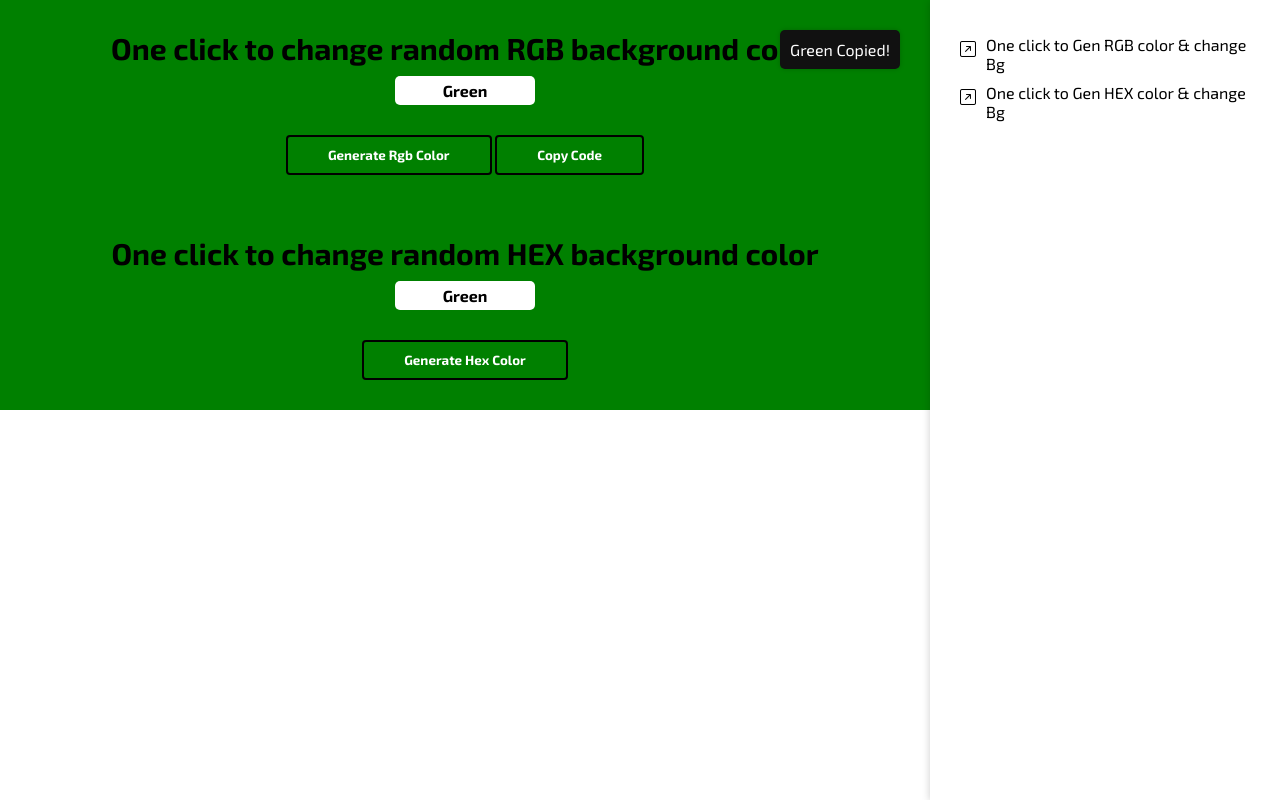
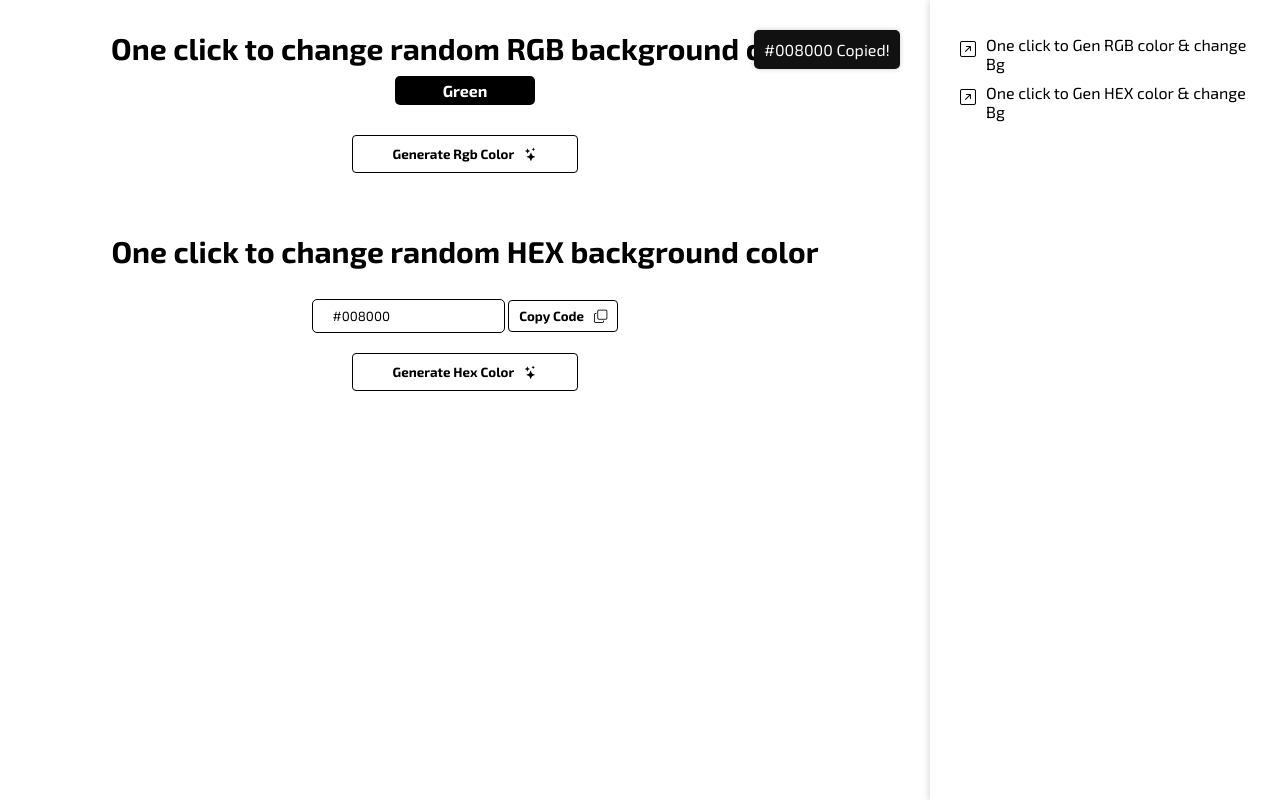
Before and after one commit to abdulm3523/JsDomProjects, a plain HTML site: page index.html in a window 1280 px wide. Both pictures are taken after a click on the button "Copy Code". Drawn offline with nearby package versions, Linux system fonts and the light colour scheme.

Commit message:
3 projects done

```diff
--- a/app.js
+++ b/app.js
@@ -26,25 +26,6 @@ function genRandomBgRgb(){
 
 
 // ==================================================
-// One Click to copy text
-const copyBtn = document.getElementById('copyCode')
-const copyTextAlart = document.getElementById('textDisplay')
-copyBtn.addEventListener('click', function(){
-    navigator.clipboard.writeText(valuePrintRgb.innerHTML)
-    const span = document.createElement('span')
-    span.id = 'textDisplay'
-    span.innerText = `${valuePrintRgb.innerHTML} Copied!`
-    changeBgRgb.appendChild(span)
-
-    // Remove tha span after click
-    span.addEventListener('click',function(){
-        this.remove()
-    })
-})
-
-
-
-// ==================================================
 // Project 02
 // Chnage random background color by click on button
 // Hex code generator
@@ -56,7 +37,9 @@ const valuePrintHex = document.getElementById('valuePrintHex')
 genBgBtnHex.addEventListener('click',function(){
     const bgHex = genRandomBgHex()
     changeBgHex.style.backgroundColor = bgHex
-    valuePrintHex.innerHTML = genRandomBgHex()
+    valuePrintHex.value = genRandomBgHex()
+
+
 
 })
 
@@ -70,4 +53,61 @@ function genRandomBgHex(){
     return `#${red.toString(16)}${green.toString(16)}${blue.toString(16)}`
 
 }
-// console.log(genRandomBgHex())
+
+// ==================================================
+// One Click to copy text
+const copyBtn = document.getElementById('copyCode')
+const copyTextAlart = document.getElementById('textDisplay')
+copyBtn.addEventListener('click', function(){
+    navigator.clipboard.writeText(valuePrintHex.value)
+    const span = document.createElement('span')
+    span.id = 'textDisplay'
+
+
+    // Validation the code before copy
+    if(valuePrintHex.value && isValidColor(valuePrintHex.value)){
+        span.innerText = `${valuePrintHex.value} Copied!`
+        changeBgRgb.appendChild(span)
+    }
+    // Remove tha span after click
+    span.addEventListener('click',function(){
+        this.remove()
+    })
+})
+
+
+
+// ===== Change bg color & copy color code if the input in valid.
+// ===== user can put color code manually then check validation then apply function
+// =================
+// taking value from input filed then check is that valid if valid change the values
+
+valuePrintHex.addEventListener('keyup',function(e){
+    const inputColor = e.target.value
+    if(inputColor && isValidColor(inputColor)){
+        changeBgHex.style.backgroundColor = inputColor
+    }
+})
+
+
+
+
+
+// Input validation function
+/**
+ *
+ * @param {string} color
+ */
+function isValidColor(color){
+    // checking lenght
+    if(color.length !== 7) return false;
+
+    // checking is the valu with #
+    if(color[0] !== '#') return false;
+
+    // FILTARING # FROM THE STRING
+    color = color.substring(1)
+
+    // RegExp (REGULAR EXPRESSION)
+    return /^[1-9A-Fa-f]{6}#/i
+}
--- a/index.html
+++ b/index.html
@@ -26,15 +26,18 @@
             <section class="generate__background" id="generate__background_rgb">
                 <h2 class="heading">One click to change random RGB background color</h2>
                 <h4 class="value" id="valuePrintRgb">Green</h4>
-                <button type="button" id="genBgBtnRgb">Generate Rgb Color</button>
-                <button type="button" id="copyCode">Copy Code </button>
+                <button type="button" id="genBgBtnRgb">Generate Rgb Color <i class="bi bi-stars"></i></button>
+
             </section><!-- GENERATE RANDOM BACKGROUND COLOR END-->
 
              <!-- GENERATE RANDOM BACKGROUND COLOR HEX-->
             <section class="generate__background" id="generate__background_hex">
                 <h2 class="heading">One click to change random HEX background color</h2>
-                <h4 class="value" id="valuePrintHex">Green</h4>
-                <button type="button" id="genBgBtnHex">Generate Hex Color</button>
+                <div class="group">
+                    <input class="value" id="valuePrintHex" value="#008000">
+                    <button type="button" id="copyCode">Copy Code <i class="bi bi-copy"></i></button>
+                </div>
+                <button type="button" id="genBgBtnHex">Generate Hex Color <i class="bi bi-stars"></i></button>
             </section><!-- GENERATE RANDOM BACKGROUND COLOR END-->
 
 
--- a/main.scss
+++ b/main.scss
@@ -68,7 +68,7 @@ section{
     overflow: hidden;
 }
 .generate__background{
-    background: green;
+    background: #fff;
     .heading{
         text-align: center;
         color: #000;
@@ -82,25 +82,51 @@ section{
         border-radius: 5px;
         margin: 0 auto;
         text-align: center;
-        color: #000;
+        color: #fff;
         margin-bottom: 30px;
         position: relative;
-        background: #fff;
+        background: #000;
 
     }
+    .group{
+        width: 100%;
+        // display: flex;
+        justify-content: center;
+        align-items: center;
+        padding: 20px;
+        input{
+            border: 1.5px solid #000;
+            margin: 0;
+            // width: 180px;
+            padding: 8px 20px;
+            border-radius: 5px;
+            outline: none;
+
+        }
+        input:focus{
+            outline: none;
+        }
+        button{
+            padding:7px 10px;
+        }
+
+    }
+
     button{
         cursor: pointer;
         display: inline-flex;
         text-align: center !important;
         background: none;
-        border: 2px solid #000;
+        border: 1.5px solid #000;
         padding: 10px 40px;
-        color: #fff;
+        color: #000;
         font-weight: bold;
         margin: 0 auto;
         border-radius: 4px;
         // position: relative;
-
+        i{
+            margin-left: 10px;
+        }
 
 
     }
```
Also changed, not shown: main.css, 1 other file.
